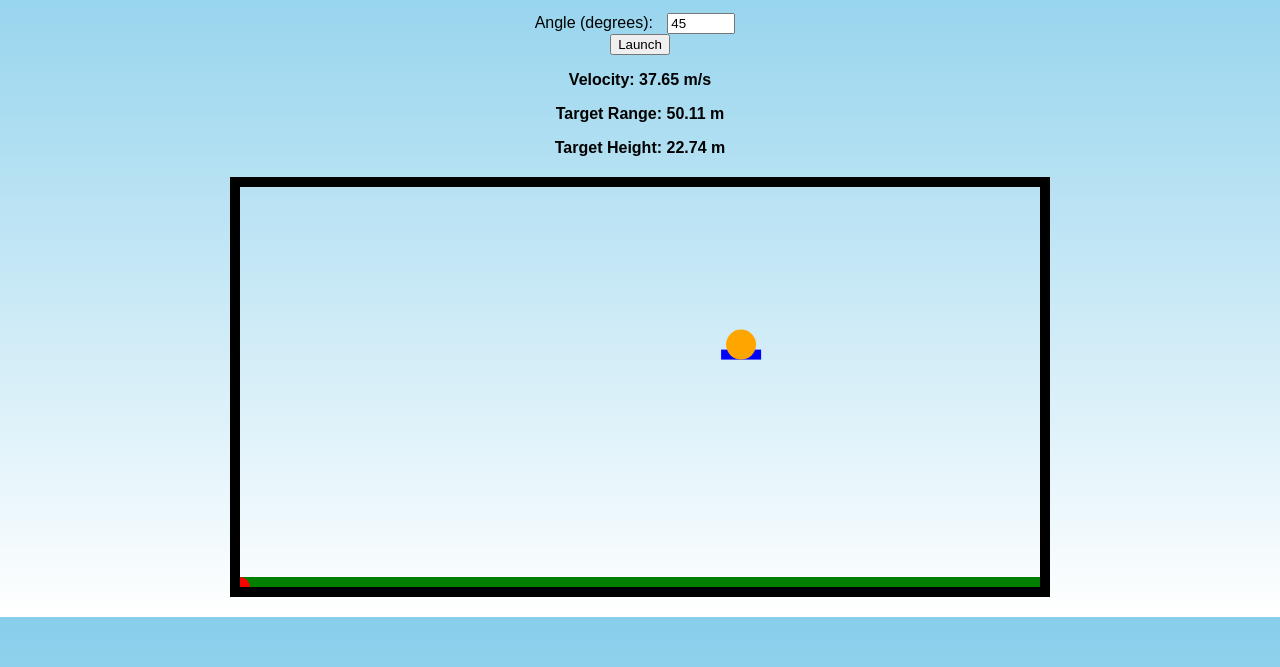
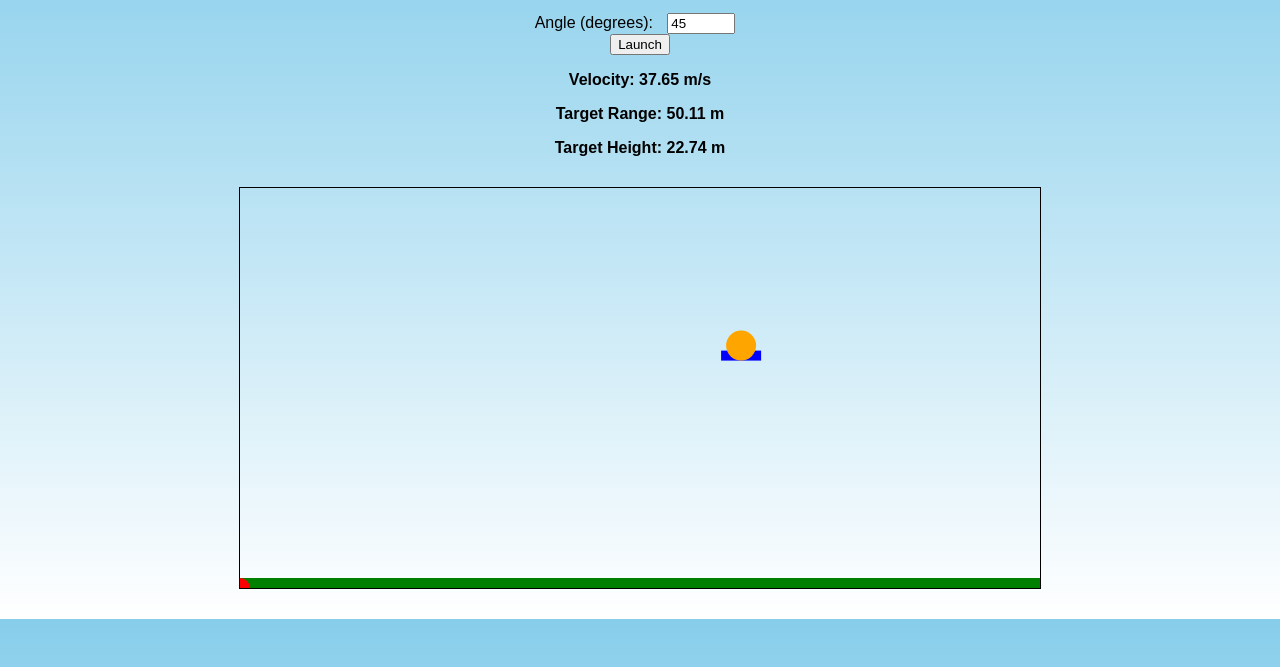
Before and after one commit to Pokmig55/permainan-projectile, a plain HTML site: page index.html in a window 1280 px wide. Shown: the part 101-768 px from the top of the page. Drawn offline with Linux system fonts and the light colour scheme.

Commit message:
Update index.html

```diff
--- a/index.html
+++ b/index.html
@@ -15,9 +15,9 @@
         }
 
         canvas {
-            border: 10px solid black;
+            border: 1px solid black;
             display: block;
-            margin: 20px auto;
+            margin: 30px auto;
         }
 
         #controls {
```
